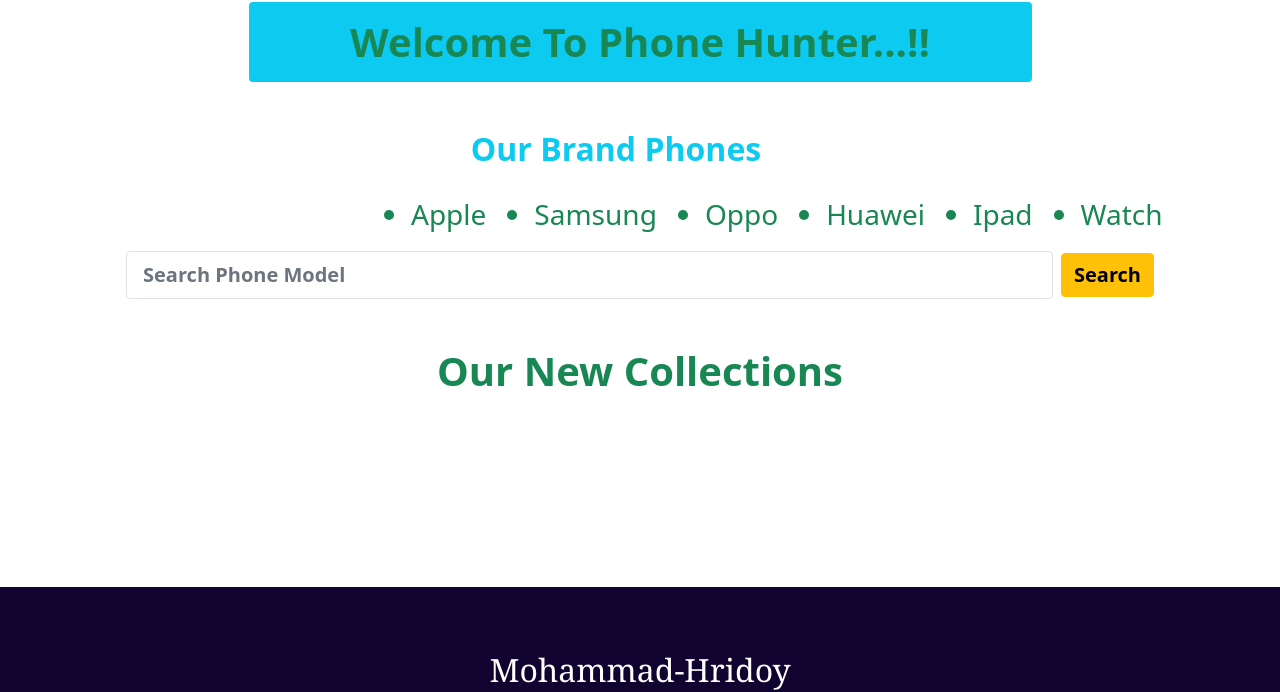
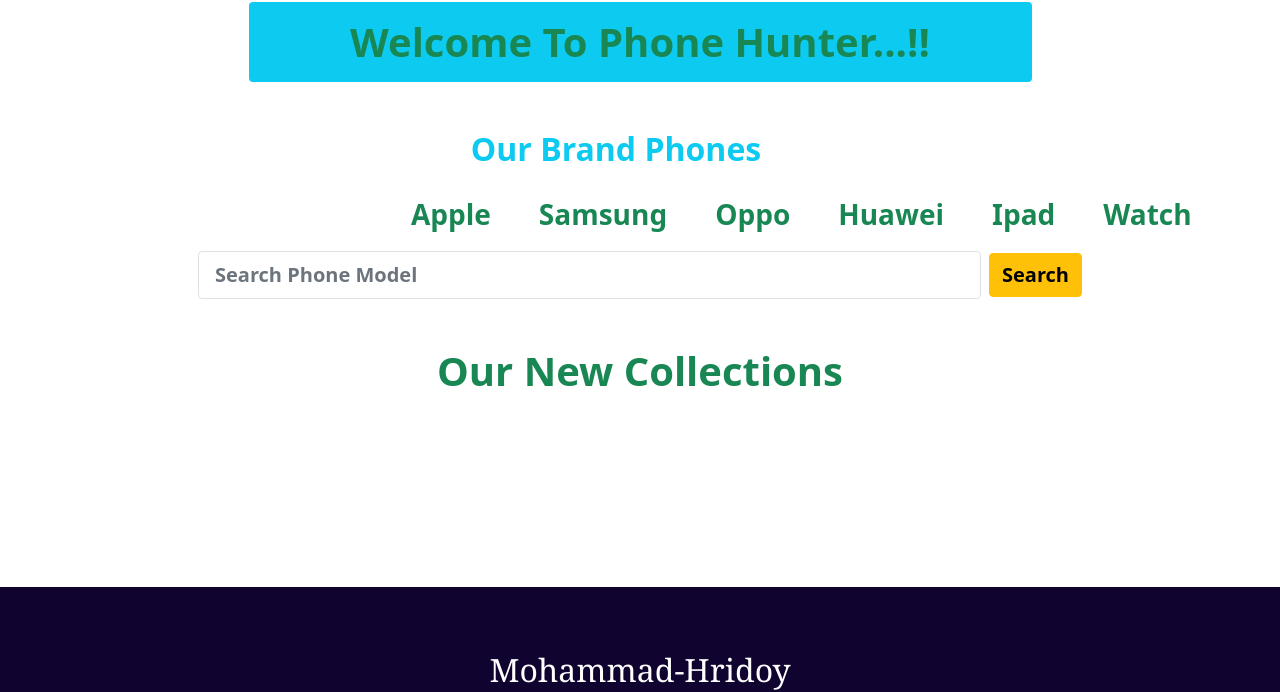
Before and after one commit to osmanhossen/Phone_hunter-JS_30, a plain HTML site: page index.html in a window 1280 px wide. Shown: the part 730-1422 px from the top of the page. Drawn offline with nearby package versions, Linux system fonts and the light colour scheme; no server answers.

Commit message:
list style change

```diff
--- a/index.html
+++ b/index.html
@@ -89,18 +89,18 @@
     </h1>
     <!-- Our Product Brands -->
     <h2 class="me-5 text-center my-4 text-info fw-bolder">Our Brand Phones</h2>
-    <ul class="my-3 text-center text-success w-50 mx-auto fs-3 d-md-flex d-lg-flex">
-      <li class="me-5">Apple</li>
-      <li class="me-5">Samsung</li>
-      <li class="me-5">Oppo</li>
-      <li class="me-5">Huawei</li>
-      <li class="me-5">Ipad</li>
-      <li class="me-5">Watch</li>
+    <ul class="my-3 text-left text-success w-50 mx-auto fw-bold fs-3 d-md-flex d-lg-flex">
+      <li class="me-5 list-group">Apple</li>
+      <li class="me-5 list-group">Samsung</li>
+      <li class="me-5 list-group">Oppo</li>
+      <li class="me-5 list-group">Huawei</li>
+      <li class="me-5 list-group">Ipad</li>
+      <li class="me-5 list-group">Watch</li>
 
     </ul>
     <!--Search Phone Section  -->
     <div class="d-flex align-items-center justify-content-center w-sm-100 w-md-50 w-lg-50 w-xl-50">
-      <input id="search_field" type="text" class="form-control py-2 px-3  mx-2 fw-bold fs-5 border rounded"
+      <input id="search_field" type="text" class="form-control py-2 w-75 px-3  mx-2 fw-bold fs-5 border rounded"
         placeholder="Search Phone Model">
       <a><button id="search_btn" onclick="" class="btn btn-warning me-2 fw-bold fs-5">Search</button></a>
     </div>
```
